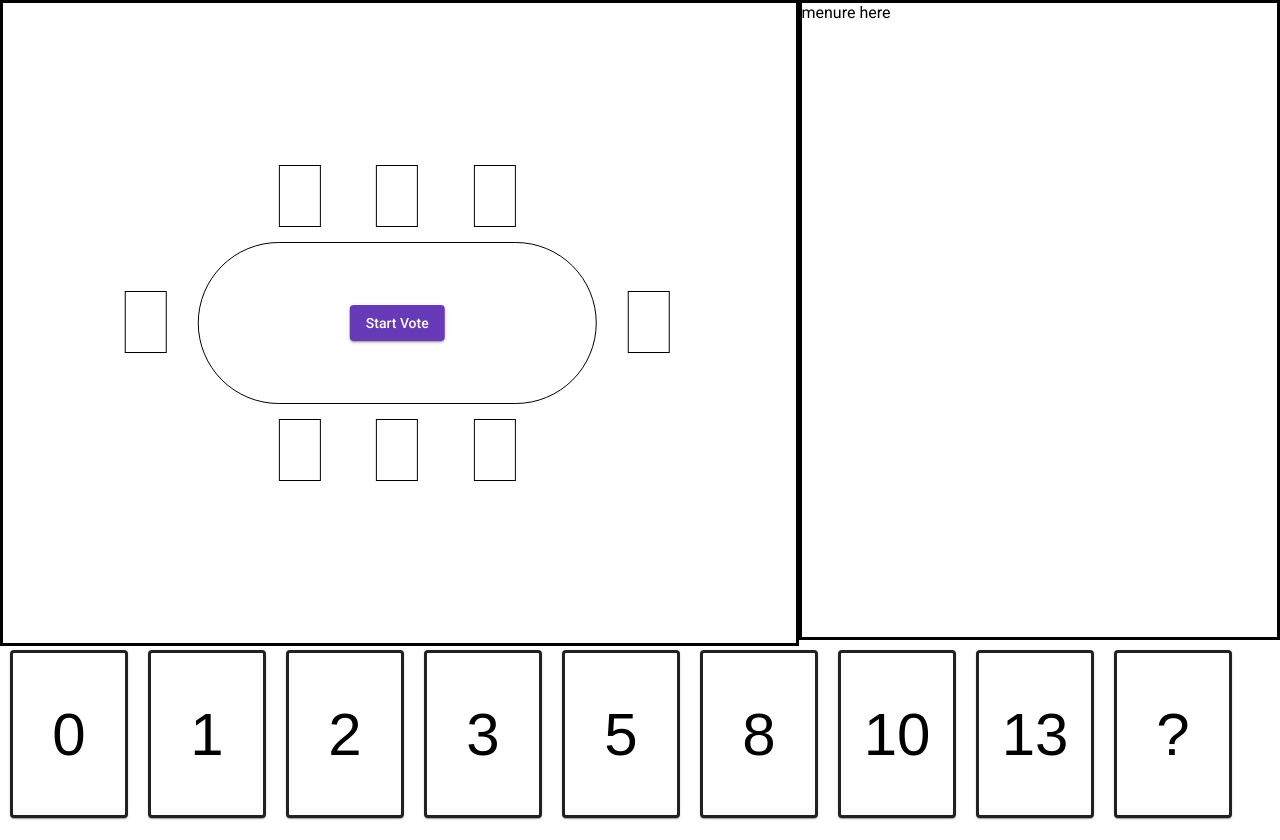
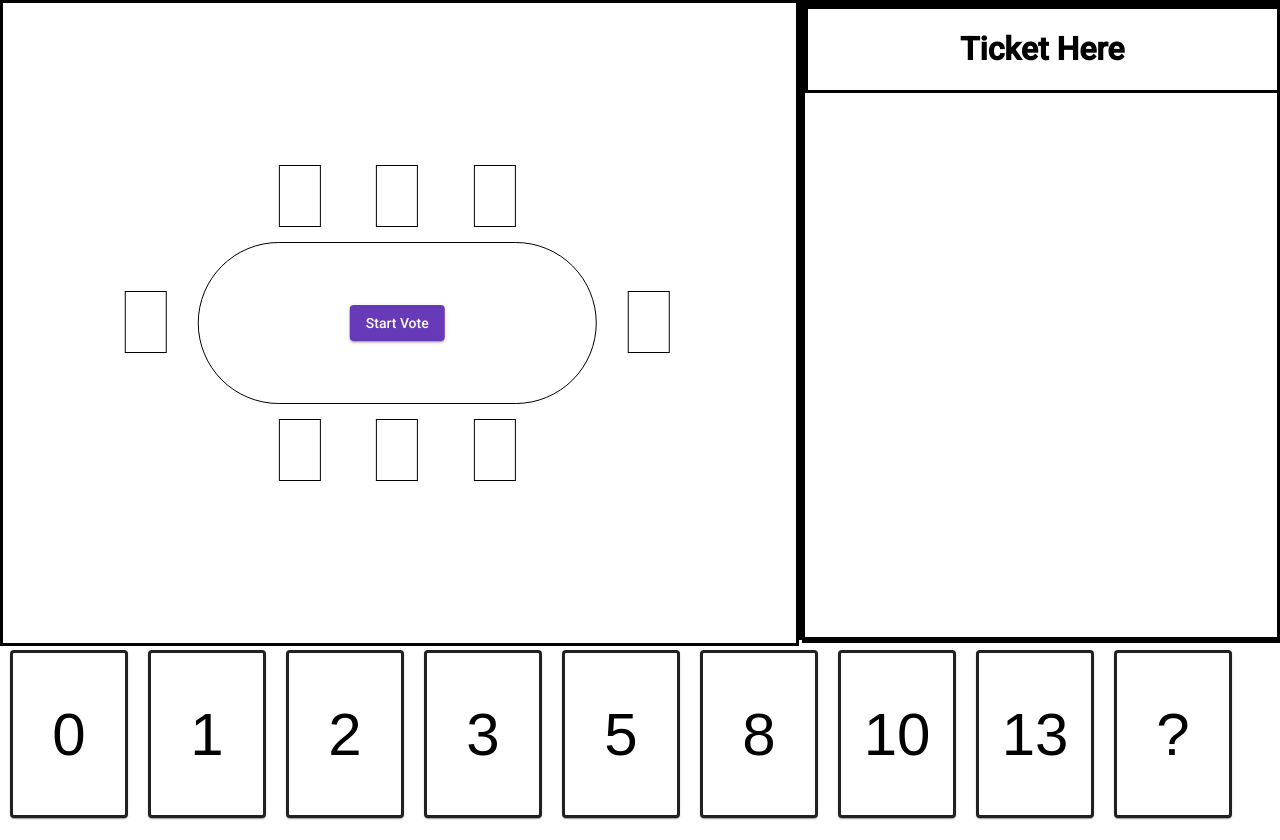
Before and after one commit to adriankelsey/planning-poker, an Angular app: page /table in a window 1280 px wide. Built offline with nearby package versions, Linux system fonts and the light colour scheme.

Commit message:
menu skeleton

```diff
--- a/src/app/app.module.ts
+++ b/src/app/app.module.ts
@@ -13,6 +13,7 @@ import {MatButtonModule} from '@angular/material/button';
 import { LoginComponent } from './login/login.component';
 import { AppRoutingModule } from './app-routing.module';
 import {MatInputModule} from '@angular/material/input';
+import { MenuComponent } from './menu/menu.component';
 @NgModule({
   declarations: [
     AppComponent,
@@ -20,6 +21,7 @@ import {MatInputModule} from '@angular/material/input';
     PlayerComponent,
     TableComponent,
     LoginComponent,
+    MenuComponent,
   ],
   imports: [
     BrowserModule,
@@ -30,7 +32,7 @@ import {MatInputModule} from '@angular/material/input';
     MatSortModule,
     MatButtonModule,
     AppRoutingModule,
-    MatInputModule
+    MatInputModule,
   ],
   providers: [],
   bootstrap: [AppComponent]
--- /dev/null
+++ b/src/app/menu/menu.component.html
@@ -0,0 +1,3 @@
+<div class="main-content">
+    <div class="ticket"><h1>Ticket Here</h1></div>
+</div>
--- /dev/null
+++ b/src/app/menu/menu.component.scss
@@ -0,0 +1,11 @@
+.main-content {
+    border-style: solid;
+    width: 100%;
+    height: 100%;
+}
+
+.ticket {
+    display: flex;
+    justify-content: center;
+    border-style: solid;
+}
--- /dev/null
+++ b/src/app/menu/menu.component.ts
@@ -0,0 +1,15 @@
+import { Component, OnInit } from '@angular/core';
+
+@Component({
+  selector: 'app-menu',
+  templateUrl: './menu.component.html',
+  styleUrls: ['./menu.component.scss']
+})
+export class MenuComponent implements OnInit {
+
+  constructor() { }
+
+  ngOnInit(): void {
+  }
+
+}
--- a/src/app/table/table.component.html
+++ b/src/app/table/table.component.html
@@ -23,7 +23,7 @@
         </div>
     </div>
     <div class="menu">
-        menure here
+        <app-menu></app-menu>
     </div>
 </div>
 <app-cards></app-cards>
```
Also changed, not shown: 1 other file (tests, documents, lock files or other folders).
